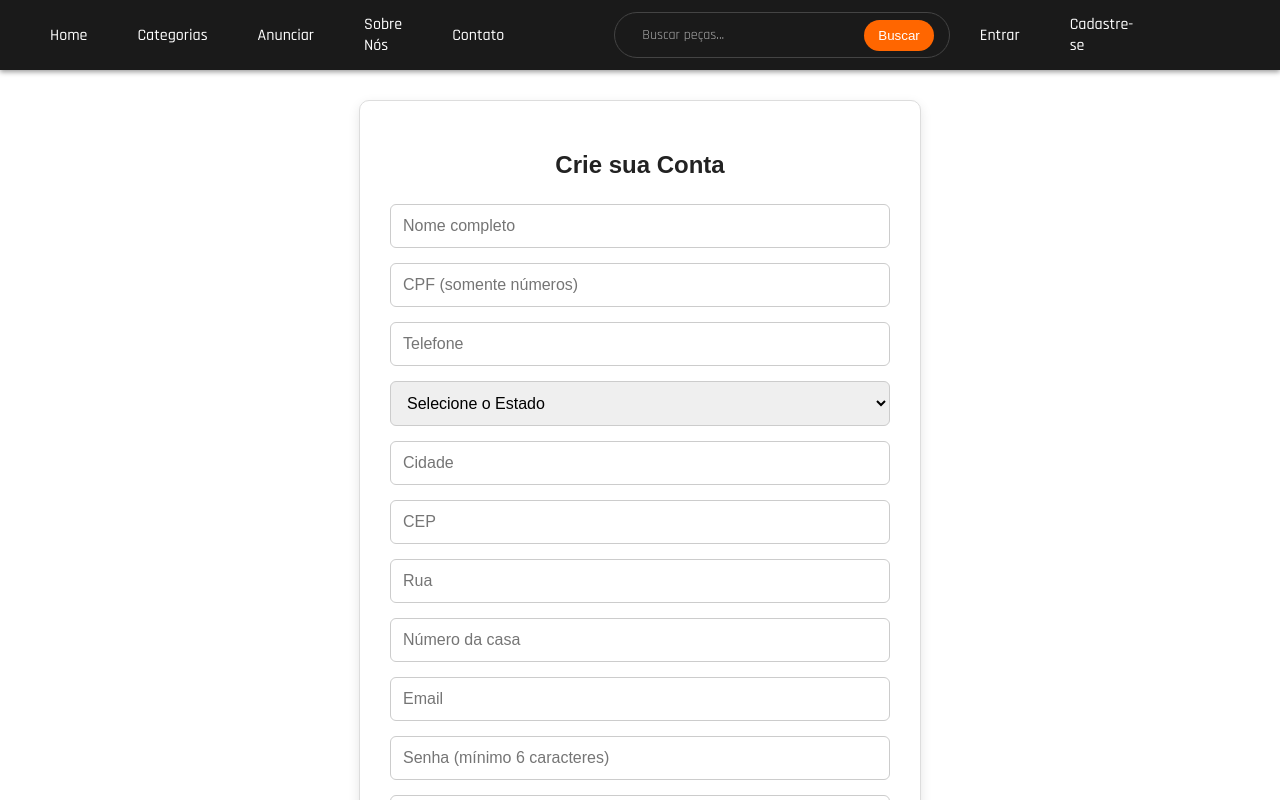
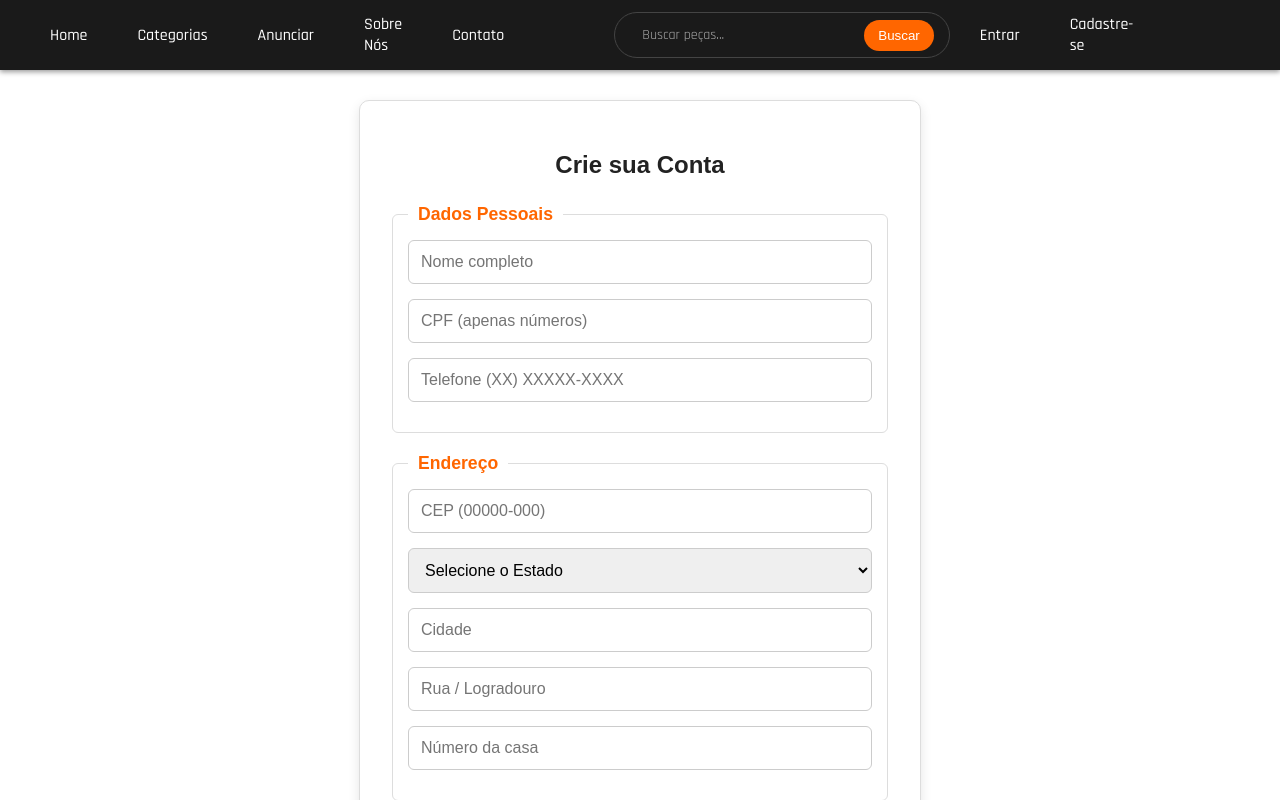
Before and after one commit to GearShop-Unimar/front-end, a Vue app: page /cadastro in a window 1280 px wide. Shown: the top 800 px of the page. Built offline with nearby package versions, Linux system fonts and the light colour scheme.

Commit message:
fix: ajustando visual do cadastro

```diff
--- a/src/views/Cadastro.vue
+++ b/src/views/Cadastro.vue
@@ -2,126 +2,234 @@
   <div class="cadastro-container">
     <h2>Crie sua Conta</h2>
     <form @submit.prevent="cadastrar">
-      <input v-model="fullName" type="text" placeholder="Nome completo" required />
-      <input v-model="cpf" type="text" placeholder="CPF (somente números)" required maxlength="11" />
-      <input v-model="telefone" type="tel" placeholder="Telefone" required />
+      <fieldset>
+        <legend>Dados Pessoais</legend>
+        <input
+          v-model="fullName"
+          type="text"
+          placeholder="Nome completo"
+          required
+        />
+        <input
+          v-model="cpf"
+          type="text"
+          placeholder="CPF (apenas números)"
+          @input="maskCPF"
+          maxlength="14"
+          required
+        />
+        <input
+          v-model="telefone"
+          type="tel"
+          placeholder="Telefone (XX) XXXXX-XXXX"
+          @input="maskTelefone"
+          maxlength="15"
+          required
+        />
+      </fieldset>
 
-      <select v-model="estado" required>
-        <option value="" disabled selected>Selecione o Estado</option>
-        <option value="AC">Acre (AC)</option>
-        <option value="AL">Alagoas (AL)</option>
-        <option value="AP">Amapá (AP)</option>
-        <option value="AM">Amazonas (AM)</option>
-        <option value="BA">Bahia (BA)</option>
-        <option value="CE">Ceará (CE)</option>
-        <option value="DF">Distrito Federal (DF)</option>
-        <option value="ES">Espírito Santo (ES)</option>
-        <option value="GO">Goiás (GO)</option>
-        <option value="MA">Maranhão (MA)</option>
-        <option value="MT">Mato Grosso (MT)</option>
-        <option value="MS">Mato Grosso do Sul (MS)</option>
-        <option value="MG">Minas Gerais (MG)</option>
-        <option value="PA">Pará (PA)</option>
-        <option value="PB">Paraíba (PB)</option>
-        <option value="PR">Paraná (PR)</option>
-        <option value="PE">Pernambuco (PE)</option>
-        <option value="PI">Piauí (PI)</option>
-        <option value="RJ">Rio de Janeiro (RJ)</option>
-        <option value="RN">Rio Grande do Norte (RN)</option>
-        <option value="RS">Rio Grande do Sul (RS)</option>
-        <option value="RO">Rondônia (RO)</option>
-        <option value="RR">Roraima (RR)</option>
-        <option value="SC">Santa Catarina (SC)</option>
-        <option value="SP">São Paulo (SP)</option>
-        <option value="SE">Sergipe (SE)</option>
-        <option value="TO">Tocantins (TO)</option>
-      </select>
+      <fieldset>
+        <legend>Endereço</legend>
+        <input
+          v-model="cep"
+          type="text"
+          placeholder="CEP (00000-000)"
+          @input="maskCEP"
+          @blur="buscarEndereco"
+          maxlength="9"
+          required
+        />
+        <select v-model="estado" required>
+          <option value="" disabled selected>Selecione o Estado</option>
+        </select>
+        <input
+          v-model="cidade"
+          type="text"
+          placeholder="Cidade"
+          required
+          :disabled="enderecoBuscado"
+        />
+        <input
+          v-model="rua"
+          type="text"
+          placeholder="Rua / Logradouro"
+          required
+          :disabled="enderecoBuscado"
+        />
+        <input
+          v-model="numeroCasa"
+          type="text"
+          placeholder="Número da casa"
+          required
+        />
+      </fieldset>
 
-      <input v-model="cidade" type="text" placeholder="Cidade" required />
-      <input v-model="cep" type="text" placeholder="CEP" required maxlength="8" />
-      <input v-model="rua" type="text" placeholder="Rua" required />
-      <input v-model="numeroCasa" type="text" placeholder="Número da casa" required />
-      <input v-model="email" type="email" placeholder="Email" required />
-      <input v-model="password" type="password" placeholder="Senha (mínimo 6 caracteres)" required />
-      <input v-model="confirmPassword" type="password" placeholder="Confirme sua senha" required />
+      <fieldset>
+        <legend>Dados de Acesso</legend>
+        <input v-model="email" type="email" placeholder="Email" required />
+
+        <div class="password-field">
+          <input
+            v-model="password"
+            :type="passwordFieldType"
+            placeholder="Senha (mínimo 6 caracteres)"
+            required
+          />
+          <i :class="passwordIconClass" @click="togglePasswordVisibility"></i>
+        </div>
+        <input
+          v-model="confirmPassword"
+          type="password"
+          placeholder="Confirme sua senha"
+          required
+        />
+      </fieldset>
 
       <p v-if="erro" class="erro">{{ erro }}</p>
 
       <button type="submit" :disabled="loading">
-        {{ loading ? 'Enviando...' : 'Cadastrar' }}
+        {{ loading ? "Enviando..." : "Cadastrar" }}
       </button>
 
       <p class="link">
-        Já tem uma conta? <router-link class="to-login" to="/login">Faça login</router-link>
+        Já tem uma conta?
+        <router-link class="to-login" to="/login">Faça login</router-link>
       </p>
     </form>
   </div>
 </template>
 
 <script setup>
-import { ref } from 'vue'
-import { useRouter } from 'vue-router'
+import { ref, computed } from "vue";
+import { useRouter } from "vue-router";
 
-const fullName = ref('')
-const cpf = ref('')
-const telefone = ref('')
-const estado = ref('')
-const cidade = ref('')
-const cep = ref('')
-const rua = ref('')
-const numeroCasa = ref('')
-const email = ref('')
-const password = ref('')
-const confirmPassword = ref('')
-const erro = ref('')
-const loading = ref(false)
+// Variáveis de estado
+const fullName = ref("");
+const cpf = ref("");
+const telefone = ref("");
+const estado = ref("");
+const cidade = ref("");
+const cep = ref("");
+const rua = ref("");
+const numeroCasa = ref("");
+const email = ref("");
+const password = ref("");
+const confirmPassword = ref("");
+const erro = ref("");
+const loading = ref(false);
+const enderecoBuscado = ref(false); // Novo estado para desabilitar campos
+const passwordVisible = ref(false); // Novo estado para visibilidade da senha
 
-const router = useRouter()
+const router = useRouter();
 
-const validarCPF = (cpfStr) => /^\d{11}$/.test(cpfStr)
-const validarCEP = (cepStr) => /^\d{8}$/.test(cepStr)
+// Lógica de UX: Visibilidade da Senha
+const passwordFieldType = computed(() =>
+  passwordVisible.value ? "text" : "password"
+);
+const passwordIconClass = computed(() =>
+  passwordVisible.value ? "fa fa-eye-slash" : "fa fa-eye"
+);
+const togglePasswordVisibility = () => {
+  passwordVisible.value = !passwordVisible.value;
+};
+
+// Lógica de Máscaras e Formatação
+const onlyNumbers = (str) => str.replace(/\D/g, "");
+
+const maskCPF = () => {
+  let val = onlyNumbers(cpf.value);
+  if (val.length > 11) val = val.substring(0, 11);
+  val = val.replace(/(\d{3})(\d)/, "$1.$2");
+  val = val.replace(/(\d{3})(\d)/, "$1.$2");
+  val = val.replace(/(\d{3})(\d{1,2})$/, "$1-$2");
+  cpf.value = val;
+};
+
+const maskCEP = () => {
+  let val = onlyNumbers(cep.value);
+  if (val.length > 8) val = val.substring(0, 8);
+  val = val.replace(/^(\d{5})(\d)/, "$1-$2");
+  cep.value = val;
+};
+
+const maskTelefone = () => {
+  let val = onlyNumbers(telefone.value);
+  if (val.length > 11) val = val.substring(0, 11);
+  val = val.replace(/^(\d{2})(\d)/g, "($1) $2");
+  val = val.replace(/(\d{5})(\d)/, "$1-$2");
+  telefone.value = val;
+};
+
+// Lógica de Busca de Endereço (ViaCEP)
+const buscarEndereco = async () => {
+  // Limpa o CEP e verifica se tem 8 números
+  const cepLimpo = onlyNumbers(cep.value);
+  if (cepLimpo.length !== 8) {
+    enderecoBuscado.value = false;
+    return;
+  }
+
+  try {
+    const response = await fetch(`https://viacep.com.br/ws/${cepLimpo}/json/`);
+    const data = await response.json();
+
+    if (!data.erro) {
+      cidade.value = data.localidade;
+      rua.value = data.logradouro;
+      estado.value = data.uf;
+      enderecoBuscado.value = true;
+    } else {
+      // Se houver erro ou CEP não encontrado
+      enderecoBuscado.value = false;
+      cidade.value = "";
+      rua.value = "";
+      erro.value = "CEP não encontrado. Preencha o endereço manualmente.";
+    }
+  } catch (error) {
+    enderecoBuscado.value = false;
+    console.error("Erro na busca de CEP:", error);
+  }
+};
+
+// Lógica de Validação (Ajustada para lidar com máscaras)
+const validarCPF = (cpfStr) => onlyNumbers(cpfStr).length === 11;
+const validarCEP = (cepStr) => onlyNumbers(cepStr).length === 8;
 
 const cadastrar = async () => {
-  erro.value = ''
+  erro.value = "";
 
   if (!validarCPF(cpf.value)) {
-    erro.value = 'CPF inválido. Informe 11 números.'
-    return
+    erro.value = "CPF inválido. O campo deve ter 11 números.";
+    return;
   }
 
   if (!validarCEP(cep.value)) {
-    erro.value = 'CEP inválido. Informe 8 números.'
-    return
+    erro.value = "CEP inválido. O campo deve ter 8 números.";
+    return;
   }
 
-  if (!email.value.includes('@')) {
-    erro.value = 'Digite um e-mail válido.'
-    return
+  // (Resto das validações de e-mail e senha...)
+  if (password.value !== confirmPassword.value) {
+    erro.value = "As senhas não coincidem.";
+    return;
   }
 
-  if (password.value.length < 6) {
-    erro.value = 'A senha deve ter pelo menos 6 caracteres.'
-    return
+  loading.value = true;
+
+  // SIMULAÇÃO DA CHAMADA DE API
+  try {
+    // Aqui vai a chamada real à sua API (ex: axios.post('/api/cadastro', { ... }))
+    await new Promise((resolve) => setTimeout(resolve, 1500)); // Simula um delay
+
+    alert("Conta criada com sucesso!");
+    router.push("/login");
+  } catch (error) {
+    console.error("Erro ao cadastrar:", error);
+    erro.value = "Erro ao criar conta. Tente novamente.";
+  } finally {
+    loading.value = false;
   }
-
-  if (password.value !== confirmPassword.value) {
-    erro.value = 'As senhas não coincidem.'
-    return
-  }
-
-  loading.value = true
-
-  try {
-
-    alert('Conta criada com sucesso!')
-    router.push('/login')
-  } catch (error) {
-    console.error('Erro ao cadastrar:', error)
-    erro.value = 'Erro ao criar conta. Tente novamente.'
-  } finally {
-    loading.value = false
-  }
-}
+};
 </script>
 
 <style scoped>
@@ -133,7 +241,7 @@ const cadastrar = async () => {
   border: 1px solid #ddd;
   border-radius: 10px;
   box-shadow: 0 4px 12px rgba(0, 0, 0, 0.1);
-  font-family: 'Arial', sans-serif;
+  font-family: "Arial", sans-serif;
 }
 
 h2 {
@@ -142,7 +250,8 @@ h2 {
   color: #222;
 }
 
-input, select {
+input,
+select {
   width: 100%;
   padding: 12px;
   margin-bottom: 15px;
@@ -190,4 +299,39 @@ button[disabled] {
   margin-bottom: 10px;
   text-align: center;
 }
+
+/* Estilos Adicionais para as Melhorias */
+
+fieldset {
+  border: 1px solid #ddd;
+  border-radius: 6px;
+  padding: 15px;
+  margin-bottom: 20px;
+}
+
+legend {
+  font-weight: bold;
+  color: #ff6600;
+  padding: 0 10px;
+  font-size: 1.1em;
+}
+
+/* Campo de Senha com Ícone */
+.password-field {
+  position: relative;
+  margin-bottom: 15px;
+}
+
+.password-field input {
+  /* Garante que o input preencha o div pai */
+  margin-bottom: 0;
+}
+
+.password-field i {
+  position: absolute;
+  top: 15px;
+  right: 15px;
+  color: #888;
+  cursor: pointer;
+}
 </style>
```
